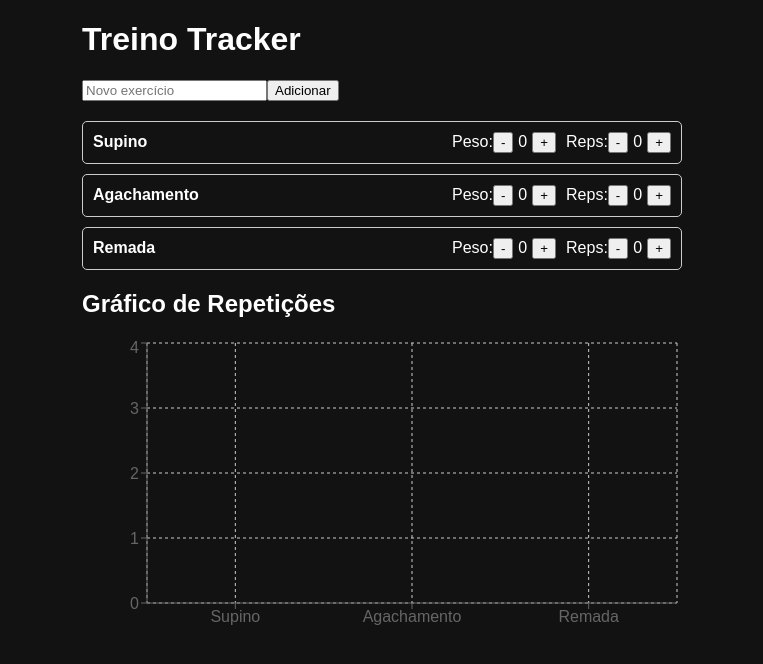
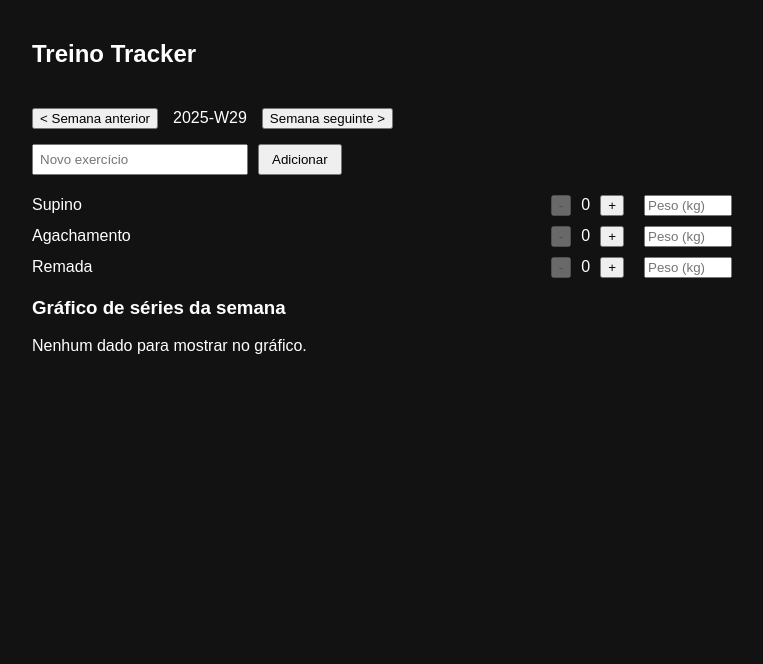
Before and after one commit to lucas333457/treino-tracker, a React (Create React App) app: page / in a window 1280 px wide. Shown: the top 664 px of the page, without its empty margins (258-1021 px from the left). Built offline with nearby package versions, Linux system fonts and the light colour scheme.

Commit message:
Update App.js

```diff
--- a/src/App.js
+++ b/src/App.js
@@ -1,12 +1,6 @@
 import React, { useState, useEffect } from "react";
 import {
-  BarChart,
-  Bar,
-  XAxis,
-  YAxis,
-  Tooltip,
-  CartesianGrid,
-  ResponsiveContainer,
+  BarChart, Bar, XAxis, YAxis, Tooltip, CartesianGrid, ResponsiveContainer,
 } from "recharts";
 
 const defaultExercises = [
@@ -15,128 +9,173 @@ const defaultExercises = [
   { id: 3, name: "Remada" },
 ];
 
-export default function App() {
-  const [exercises, setExercises] = useState(defaultExercises);
-  const [data, setData] = useState(() => {
+function App() {
+  const [exercises, setExercises] = useState(() => {
+    const saved = localStorage.getItem("exercises");
+    return saved ? JSON.parse(saved) : defaultExercises;
+  });
+
+  const [workoutData, setWorkoutData] = useState(() => {
     const saved = localStorage.getItem("workoutData");
     return saved ? JSON.parse(saved) : {};
   });
+
+  const [currentWeek, setCurrentWeek] = useState(getCurrentWeek());
   const [newExerciseName, setNewExerciseName] = useState("");
 
-  // Salvar no localStorage sempre que data mudar
   useEffect(() => {
-    localStorage.setItem("workoutData", JSON.stringify(data));
-  }, [data]);
+    localStorage.setItem("workoutData", JSON.stringify(workoutData));
+  }, [workoutData]);
 
-  // Adicionar novo exercício
+  useEffect(() => {
+    localStorage.setItem("exercises", JSON.stringify(exercises));
+  }, [exercises]);
+
+  function getCurrentWeek() {
+    const now = new Date();
+    const year = now.getFullYear();
+    const onejan = new Date(year, 0, 1);
+    const week = Math.ceil(((now - onejan) / 86400000 + onejan.getDay() + 1) / 7);
+    return `${year}-W${week}`;
+  }
+
+  function getWeekData(week) {
+    return workoutData[week] || {};
+  }
+
+  function changeSeries(exerciseId, delta) {
+    setWorkoutData((prev) => {
+      const weekData = { ...getWeekData(currentWeek) };
+      const currentSeries = weekData[exerciseId]?.series || 0;
+      const newSeries = Math.max(0, currentSeries + delta);
+      const currentWeight = weekData[exerciseId]?.weight || "";
+
+      weekData[exerciseId] = { series: newSeries, weight: currentWeight };
+      return { ...prev, [currentWeek]: weekData };
+    });
+  }
+
+  function changeWeight(exerciseId, value) {
+    if (value !== "" && isNaN(value)) return; // só aceita números ou vazio
+    setWorkoutData((prev) => {
+      const weekData = { ...getWeekData(currentWeek) };
+      const currentSeries = weekData[exerciseId]?.series || 0;
+      weekData[exerciseId] = { series: currentSeries, weight: value };
+      return { ...prev, [currentWeek]: weekData };
+    });
+  }
+
   function addExercise() {
     if (!newExerciseName.trim()) return;
-    const newId =
-      exercises.length > 0
-        ? Math.max(...exercises.map((e) => e.id)) + 1
-        : 1;
-    setExercises([...exercises, { id: newId, name: newExerciseName.trim() }]);
+    setExercises((prev) => [
+      ...prev,
+      { id: prev.length ? prev[prev.length - 1].id + 1 : 1, name: newExerciseName.trim() },
+    ]);
     setNewExerciseName("");
   }
 
-  // Atualiza reps e peso para um exercício
-  function updateExercise(id, field, value) {
-    setData((oldData) => {
-      const newData = { ...oldData };
-      if (!newData[id]) newData[id] = { reps: 0, weight: 0 };
-      newData[id][field] = Math.max(0, value);
-      return newData;
-    });
+  function changeWeek(delta) {
+    let [yearStr, weekStr] = currentWeek.split("-W");
+    let year = parseInt(yearStr);
+    let week = parseInt(weekStr);
+
+    week += delta;
+    if (week < 1) {
+      year--;
+      week = 52;
+    } else if (week > 52) {
+      year++;
+      week = 1;
+    }
+    setCurrentWeek(`${year}-W${week}`);
   }
 
-  // Soma total de reps para gráfico
-  const chartData = exercises.map((ex) => ({
-    name: ex.name,
-    reps: data[ex.id]?.reps || 0,
-  }));
+  const chartData = exercises
+    .map(({ id, name }) => {
+      const weekData = getWeekData(currentWeek);
+      return {
+        name,
+        series: weekData[id]?.series || 0,
+      };
+    })
+    .filter((d) => d.series > 0);
 
   return (
-    <div style={{ maxWidth: 600, margin: "20px auto", fontFamily: "Arial" }}>
-      <h1>Treino Tracker</h1>
+    <div style={{ maxWidth: 700, margin: "auto", fontFamily: "Arial, sans-serif", padding: 20 }}>
+      <header style={{ display: "flex", justifyContent: "space-between", alignItems: "center", marginBottom: 20 }}>
+        <h2>Treino Tracker</h2>
+      </header>
 
-      <div>
+      <div style={{ marginBottom: 15 }}>
+        <button onClick={() => changeWeek(-1)}>{"< Semana anterior"}</button>
+        <span style={{ margin: "0 15px" }}>{currentWeek}</span>
+        <button onClick={() => changeWeek(1)}>{"Semana seguinte >"}</button>
+      </div>
+
+      <div style={{ marginBottom: 20 }}>
         <input
+          type="text"
           placeholder="Novo exercício"
           value={newExerciseName}
           onChange={(e) => setNewExerciseName(e.target.value)}
+          onKeyDown={(e) => { if (e.key === "Enter") addExercise(); }}
+          style={{ padding: 6, width: 200 }}
         />
-        <button onClick={addExercise}>Adicionar</button>
+        <button onClick={addExercise} style={{ marginLeft: 10, padding: "6px 12px" }}>
+          Adicionar
+        </button>
       </div>
 
-      <div style={{ marginTop: 20 }}>
-        {exercises.map((ex) => (
+      {exercises.map(({ id, name }) => {
+        const weekData = getWeekData(currentWeek);
+        const series = weekData[id]?.series || 0;
+        const weight = weekData[id]?.weight || "";
+
+        return (
           <div
-            key={ex.id}
+            key={id}
             style={{
-              border: "1px solid #ccc",
-              padding: 10,
-              marginBottom: 10,
-              borderRadius: 5,
               display: "flex",
               alignItems: "center",
-              justifyContent: "space-between",
+              marginBottom: 10,
+              gap: 10,
             }}
           >
-            <strong style={{ flex: 1 }}>{ex.name}</strong>
+            <div style={{ flex: 1 }}>{name}</div>
 
-            <div style={{ display: "flex", alignItems: "center", gap: 10 }}>
-              <label>
-                Peso:
-                <button
-                  onClick={() =>
-                    updateExercise(ex.id, "weight", (data[ex.id]?.weight || 0) - 1)
-                  }
-                >
+            <button onClick={() => changeSeries(id, -1)} disabled={series === 0}>
               -
             </button>
-                <span style={{ margin: "0 5px" }}>{data[ex.id]?.weight || 0}</span>
-                <button
-                  onClick={() =>
-                    updateExercise(ex.id, "weight", (data[ex.id]?.weight || 0) + 1)
-                  }
-                >
-                  +
-                </button>
-              </label>
+            <span>{series}</span>
+            <button onClick={() => changeSeries(id, 1)}>+</button>
 
-              <label>
-                Reps:
-                <button
-                  onClick={() =>
-                    updateExercise(ex.id, "reps", (data[ex.id]?.reps || 0) - 1)
-                  }
-                >
-                  -
-                </button>
-                <span style={{ margin: "0 5px" }}>{data[ex.id]?.reps || 0}</span>
-                <button
-                  onClick={() =>
-                    updateExercise(ex.id, "reps", (data[ex.id]?.reps || 0) + 1)
-                  }
-                >
-                  +
-                </button>
-              </label>
+            <input
+              type="text"
+              placeholder="Peso (kg)"
+              value={weight}
+              onChange={(e) => changeWeight(id, e.target.value)}
+              style={{ width: 80, marginLeft: 10 }}
+            />
           </div>
-          </div>
-        ))}
-      </div>
+        );
+      })}
 
-      <h2>Gráfico de Repetições</h2>
+      <h3>Gráfico de séries da semana</h3>
+      {chartData.length > 0 ? (
         <ResponsiveContainer width="100%" height={300}>
-        <BarChart data={chartData}>
+          <BarChart data={chartData} margin={{ top: 20, right: 30, left: 20, bottom: 20 }}>
             <CartesianGrid strokeDasharray="3 3" />
             <XAxis dataKey="name" />
             <YAxis allowDecimals={false} />
             <Tooltip />
-          <Bar dataKey="reps" fill="#8884d8" />
+            <Bar dataKey="series" fill="#8884d8" />
           </BarChart>
         </ResponsiveContainer>
+      ) : (
+        <p>Nenhum dado para mostrar no gráfico.</p>
+      )}
     </div>
   );
 }
+
+export default App;
```
Lines whose indentation alone changed are shown as unchanged.
